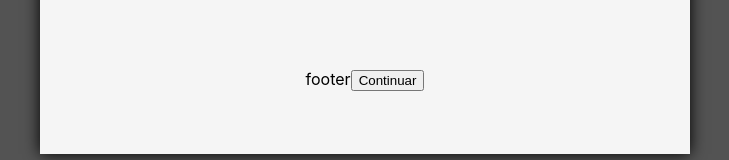
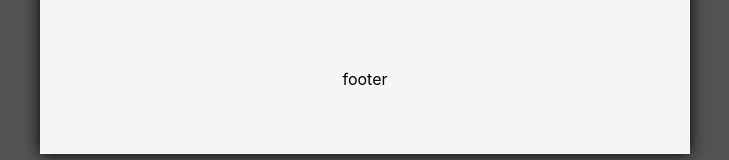
Before and after one commit to programador51/react-cp-mx, a React (Create React App) app: page / in a window 1280 px wide. Shown: the part 531-691 px from the top of the page, without its empty margins (275-1004 px from the left). Built offline with nearby package versions, Linux system fonts and the light colour scheme.

Commit message:
Se agregó el header al lado izquierdo y  botón de borrar al lado derecho

```diff
--- a/src/structure/Popup/index.tsx
+++ b/src/structure/Popup/index.tsx
@@ -12,7 +12,6 @@ export const PopUp = () => {
             <div className={scss.body}>body</div>
             <div className={scss.footer}>
               footer
-              <button className={scss.continue}>Continuar</button>
             </div>
         </div>
 
```
